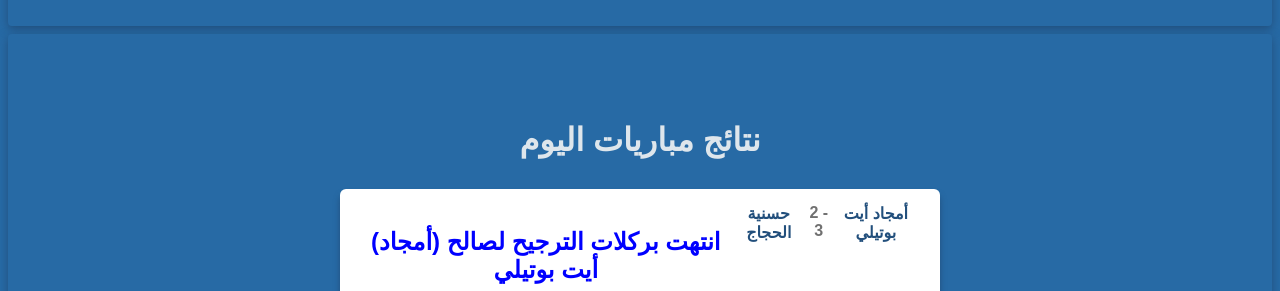
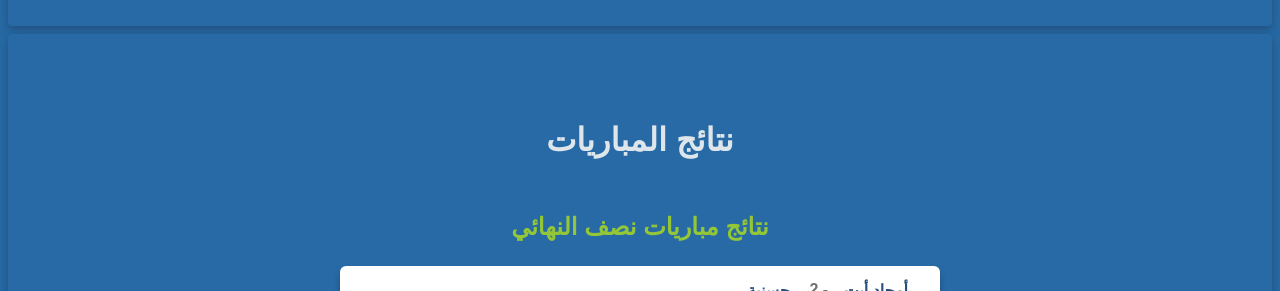
Before and after one commit to 1MhDjant23/foot-boughanim, a React (Vite) app: page / in a window 1280 px wide. Shown: the part 1060-1351 px from the top of the page. Built offline with nearby package versions, Linux system fonts and the light colour scheme.

Commit message:
Update Results.jsx res 7

```diff
--- a/src/components/Results.jsx
+++ b/src/components/Results.jsx
@@ -11,9 +11,9 @@ function Results() {
   }, []);
   return (
     <section className="results" id="results">
-      <h2>نتائج مباريات اليوم</h2>
+      <h2>نتائج المباريات</h2>
       <div className="results-table">
-
+  <h3>نتائج مباريات نصف النهائي</h3>
         {results.map((result, index) => (
           <div className="result-row" key={index}>
             <h3>{result.stat}</h3>
```
